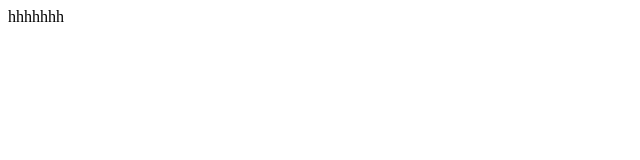
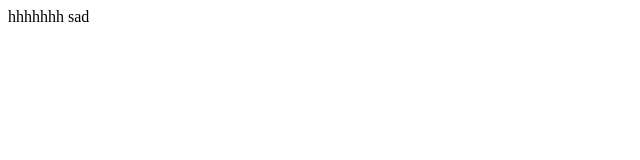
Before and after one commit to qifengmengzhi/git-demo, a plain HTML site: page index.html in a window 1280 px wide. Shown: the full height of the page, 0-640 px from the left. Drawn offline with Linux system fonts and the light colour scheme.

Commit message:
second save

```diff
--- a/index.html
+++ b/index.html
@@ -7,5 +7,7 @@
 </head>
 <body>
     hhhhhhh
+
+    sad
 </body>
 </html>
```
